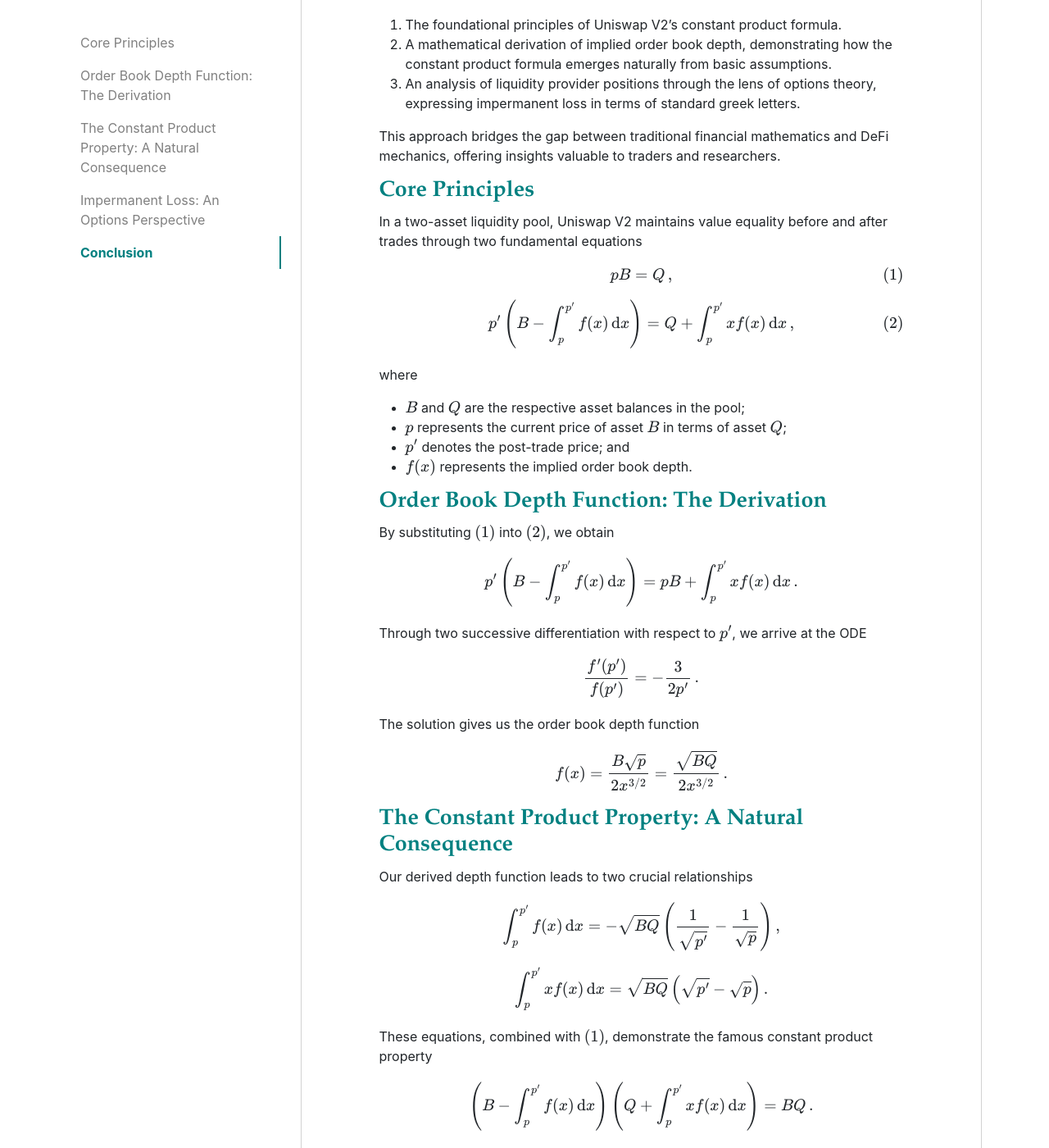
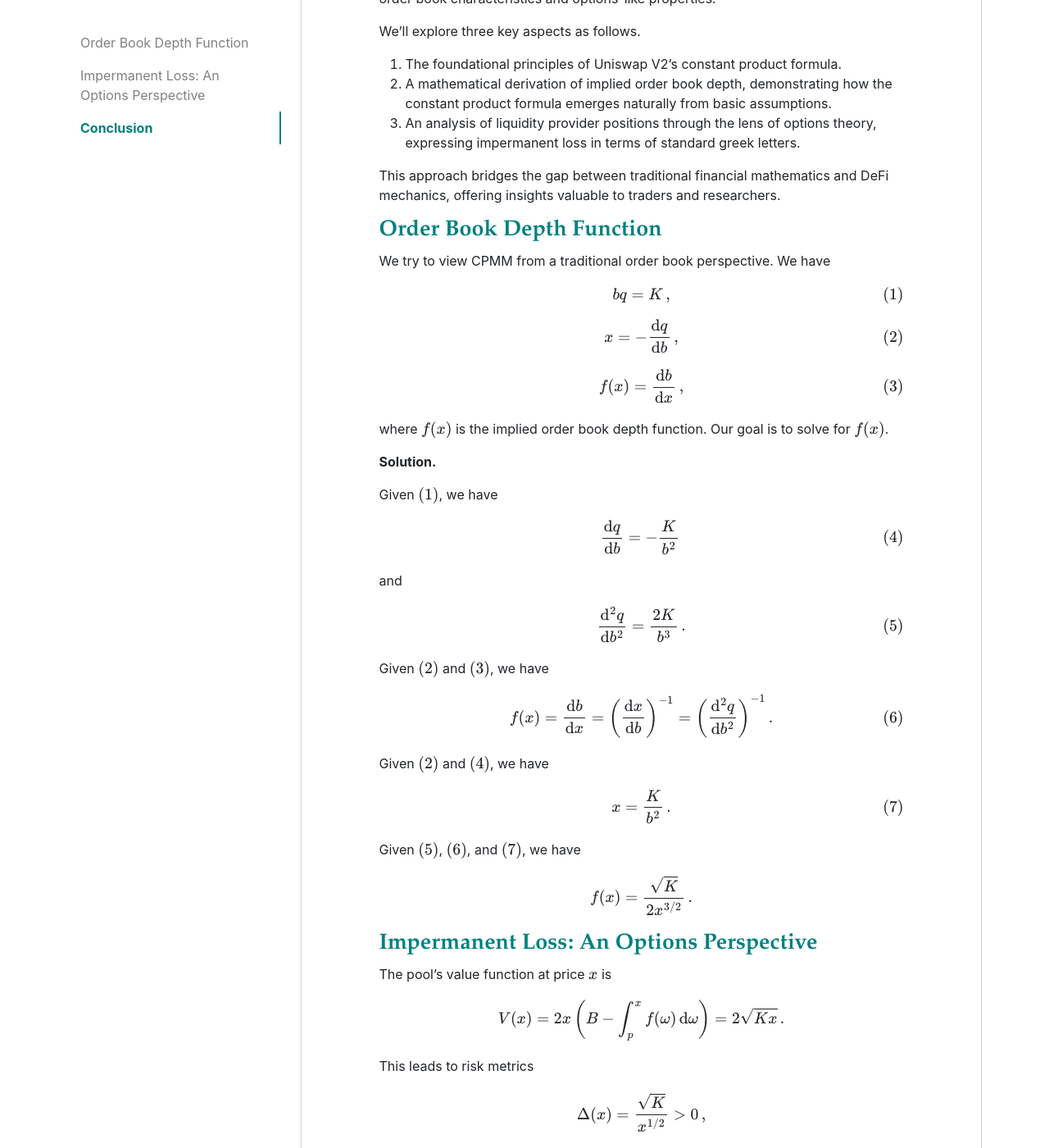
Before and after one commit to dancju/dancju.github.io, a Jekyll site: the page built from _posts/2024-11-22-cpmm.md, in a window 1280 px wide and 1400 px high, scrolled down 288 px. Shown: the whole window at 82% size. Built offline with Jekyll 4.4.1, drawn with Linux system fonts in a browser that asks for light colours; some of the changed text lies outside the part shown.

```diff
--- a/_posts/2024-11-22-amm.md
+++ b/_posts/2024-11-22-cpmm.md
@@ -1,9 +1,9 @@
 ---
 layout: post
-title: Understanding Automated Market Makers
+title: Understanding Constant Product Market Making
 ---
 
-Automated Market Makers (AMMs) represent a fundamental innovation in decentralized finance, enabling trustless trading through mathematical formulas rather than traditional order books. This article provides a mathematical analysis of Uniswap V2, focusing on its implied order book characteristics and options-like properties.
+Constant Product Market Making (CPMM) is the first popular AMM model, representing a fundamental innovation in decentralized finance, enabling trustless trading through mathematical formulas rather than traditional order books. This article provides a mathematical analysis of Uniswap V2, focusing on its implied order book characteristics and options-like properties.
 
 We'll explore three key aspects as follows.
 
@@ -13,58 +13,51 @@ We'll explore three key aspects as follows.
 
 This approach bridges the gap between traditional financial mathematics and DeFi mechanics, offering insights valuable to traders and researchers.
 
-# Core Principles
+# Order Book Depth Function
 
-In a two-asset liquidity pool, Uniswap V2 maintains value equality before and after trades through two fundamental equations
+We try to view CPMM from a traditional order book perspective. We have
 
-$$pB=Q\,,\tag{1}$$
+$$bq=K\,,\tag{1}$$
 
-$$p'\left(B-\int_p^{p'}f(x)\diff x\right)=Q+\int_p^{p'}xf(x)\diff x\,,\tag{2}$$
+$$x=-\frac{\diff q}{\diff b}\,,\tag{2}$$
 
-where
+$$f(x)=\frac{\diff b}{\diff x}\,,\tag{3}$$
 
-- $B$ and $Q$ are the respective asset balances in the pool;
-- $p$ represents the current price of asset $B$ in terms of asset $Q$;
-- $p'$ denotes the post-trade price; and
-- $f(x)$ represents the implied order book depth.
+where $f(x)$ is the implied order book depth function. Our goal is to solve for $f(x)$.
 
-# Order Book Depth Function: The Derivation
+**Solution.**
 
-By substituting $(1)$ into $(2)$, we obtain
+Given $(1)$, we have
 
-$$p'\left(B-\int_p^{p'}f(x)\diff x\right)=pB+\int_p^{p'}xf(x)\diff x\,.$$
+$$\frac{\diff q}{\diff b}=-\frac{K}{b^2}\,\tag{4}$$
 
-Through two successive differentiation with respect to $p'$, we arrive at the ODE
+and
 
-$$\frac{f'(p')}{f(p')}=-\frac{3}{2p'}\,.$$
+$$\frac{\diff^2 q}{\diff b^2}=\frac{2K}{b^3}\,.\tag{5}$$
 
-The solution gives us the order book depth function
+Given $(2)$ and $(3)$, we have
 
-$$f(x)=\frac{B\sqrt p}{2x^{3/2}}=\frac{\sqrt{BQ}}{2x^{3/2}}\,.$$
+$$f(x)=\frac{\diff b}{\diff x}=\left(\frac{\diff x}{\diff b}\right)^{-1}=\left(\frac{\diff^2 q}{\diff b^2}\right)^{-1}\,.\tag{6}$$
 
-# The Constant Product Property: A Natural Consequence
+Given $(2)$ and $(4)$, we have
 
-Our derived depth function leads to two crucial relationships
+$$x=\frac{K}{b^2}\,.\tag{7}$$
 
-$$\int_p^{p'}f(x)\diff x=-\sqrt{BQ}\left(\frac1{\sqrt{p'}}-\frac1{\sqrt{p}}\right)\,,$$
+Given $(5)$, $(6)$, and $(7)$, we have
 
-$$\int_p^{p'}xf(x)\diff x=\sqrt{BQ}\left(\sqrt{p'}-\sqrt{p}\right)\,.$$
-
-These equations, combined with $(1)$, demonstrate the famous constant product property
-
-$$\left(B-\int_p^{p'}f(x)\diff x\right)\left(Q+\int_p^{p'}xf(x)\diff x\right)=BQ\,.$$
+$$f(x)=\frac{\sqrt{K}}{2x^{3/2}}\,.$$
 
 # Impermanent Loss: An Options Perspective
 
 The pool's value function at price $x$ is
 
-$$V(x)=2x\left(B-\int_p^{x}f(\omega)\diff\omega\right)=2\sqrt{BQx}\,.$$
+$$V(x)=2x\left(B-\int_p^{x}f(\omega)\diff\omega\right)=2\sqrt{Kx}\,.$$
 
 This leads to risk metrics
 
-$$\Delta(x)=\frac{\sqrt{BQ}}{x^{1/2}}>0\,,$$
+$$\Delta(x)=\frac{\sqrt{K}}{x^{1/2}}>0\,,$$
 
-$$\Gamma(x)=-\frac{\sqrt{BQ}}{2x^{3/2}}<0\,,$$
+$$\Gamma(x)=-\frac{\sqrt{K}}{2x^{3/2}}<0\,,$$
 
 $$\mathcal V(x)=\Theta(x)=0\,.$$
 
--- a/archive/index.html
+++ b/archive/index.html
@@ -20,7 +20,7 @@ title: archive
   {% for page in (1..paginator.total_pages) %}
   <li class="page-item {% if page == paginator.page %}disabled{% endif %}">
     <a class="page-link"
-      href="{% if page == 1 %}/{% else %}{{ site.paginate_path | relative_url | replace: ':num', page }}{% endif %}">
+      href="{% if page == 1 %}/archive/{% else %}{{ site.paginate_path | relative_url | replace: ':num', page }}{% endif %}">
       {{ page }}
     </a>
   </li>
```
Also changed, not shown: _posts/2014-07-23-kmp.md (renamed from _drafts/2014-07-23-kmp.md, +1 -1 lines), _posts/2014-09-10-fenwick-segment.md (renamed from _drafts/2014-09-10-fenwick-segment.md, +1 -1 lines), _posts/2015-10-21-plantuml.md (deleted, +0 -47 lines), _posts/2025-04-08-stableswap-0.md (added, +170 -0 lines), _posts/2025-04-08-stableswap-1.md (added, +97 -0 lines), assets/images/2025-04-08-stableswap-0-0.svg (added), assets/images/2025-04-08-stableswap-0-1.svg (added).
